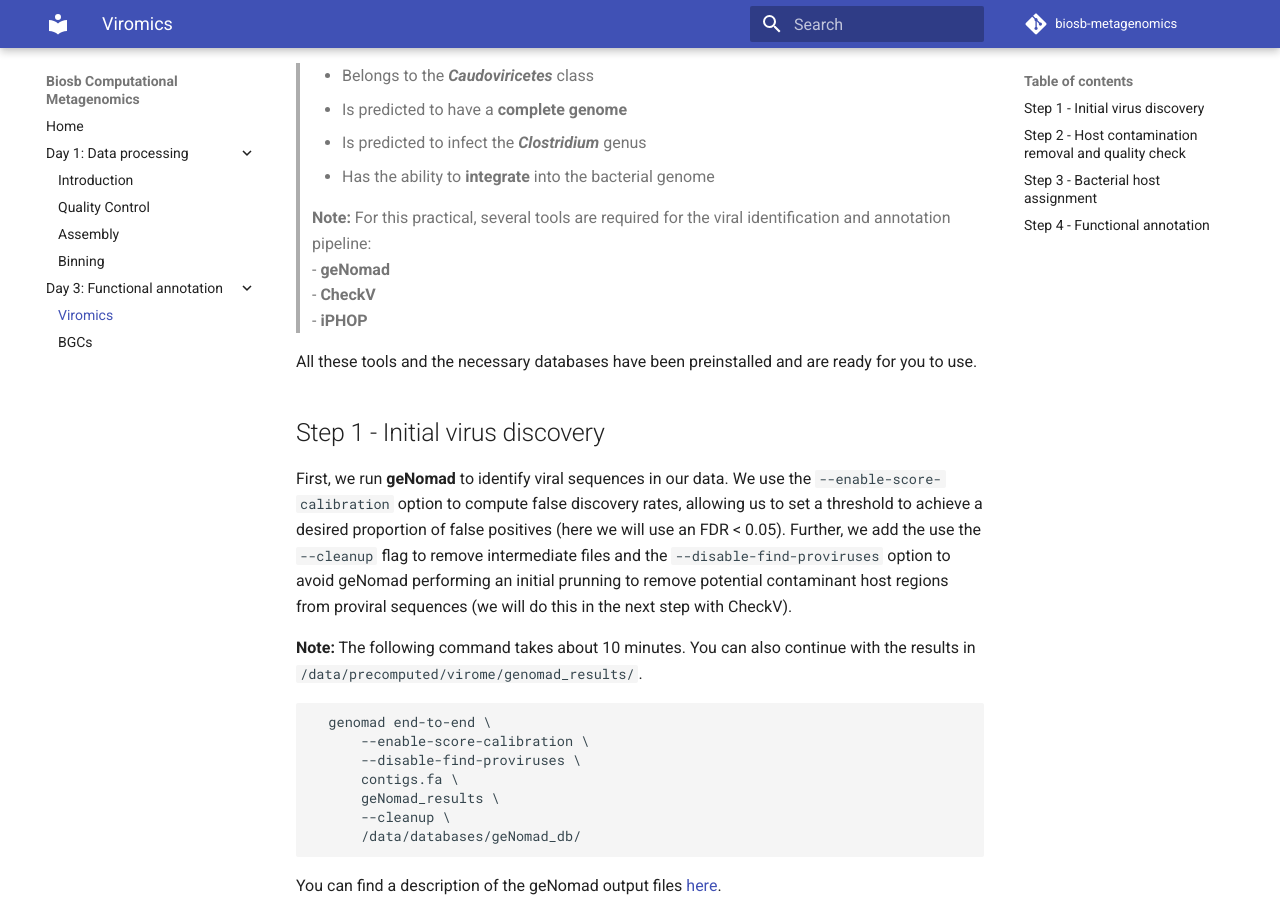
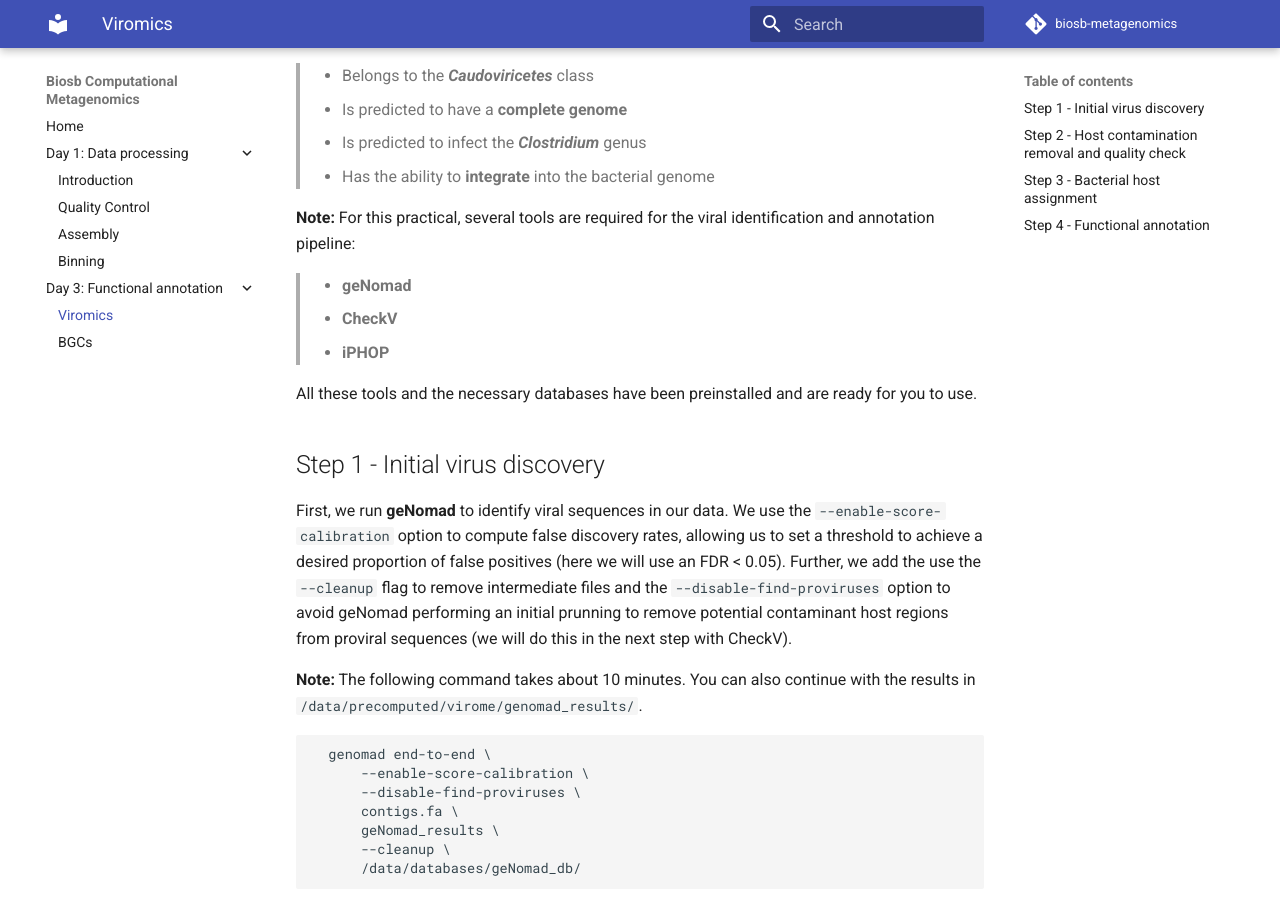
Before and after one commit to mdehollander/biosb-metagenomics, an MkDocs documentation site: the page built from docs/functional-annotation/viromes.md, in a window 1280 px wide and 900 px high, scrolled down 427 px. Built offline with MkDocs 1.6.1 and Material for MkDocs 9.7.7, drawn with Linux system fonts in a browser that asks for light colours; comment, search, counter and statistics services are not loaded.

```diff
--- a/docs/functional-annotation/viromes.md
+++ b/docs/functional-annotation/viromes.md
@@ -16,7 +16,7 @@ By the end of this exercise, your objective will be to identify the bacteriophag
 > - Has the ability to **integrate** into the bacterial genome
 
 
-> **Note:** For this practical, several tools are required for the viral identification and annotation pipeline:
+**Note:** For this practical, several tools are required for the viral identification and annotation pipeline:
 > - **geNomad**
 > - **CheckV**
 > - **iPHOP**
```
